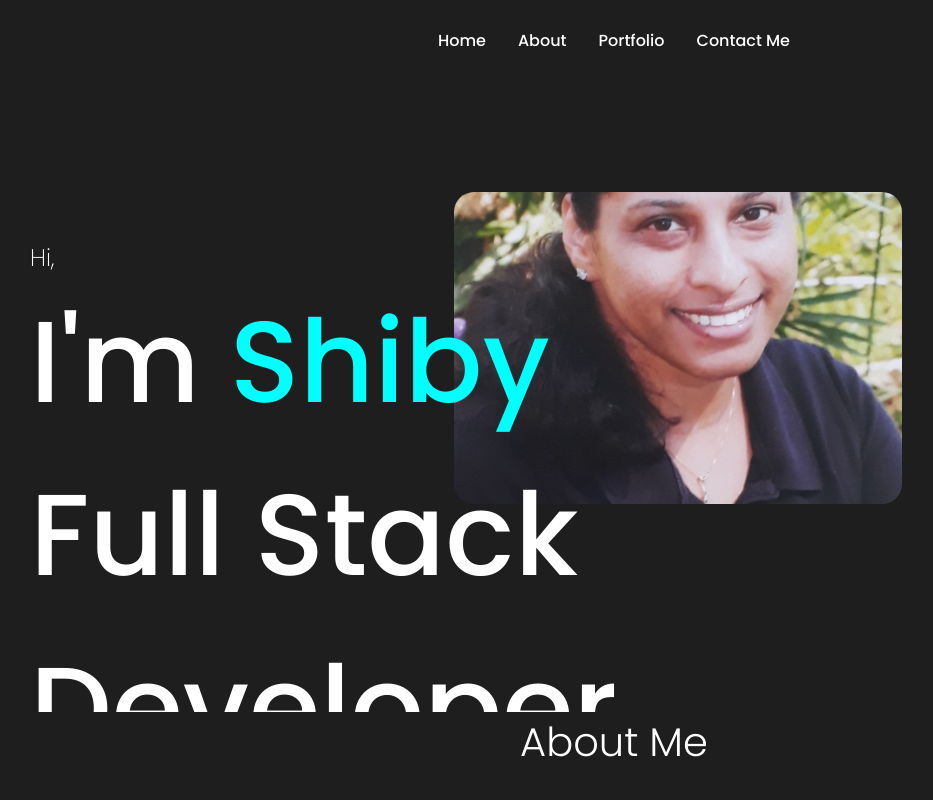
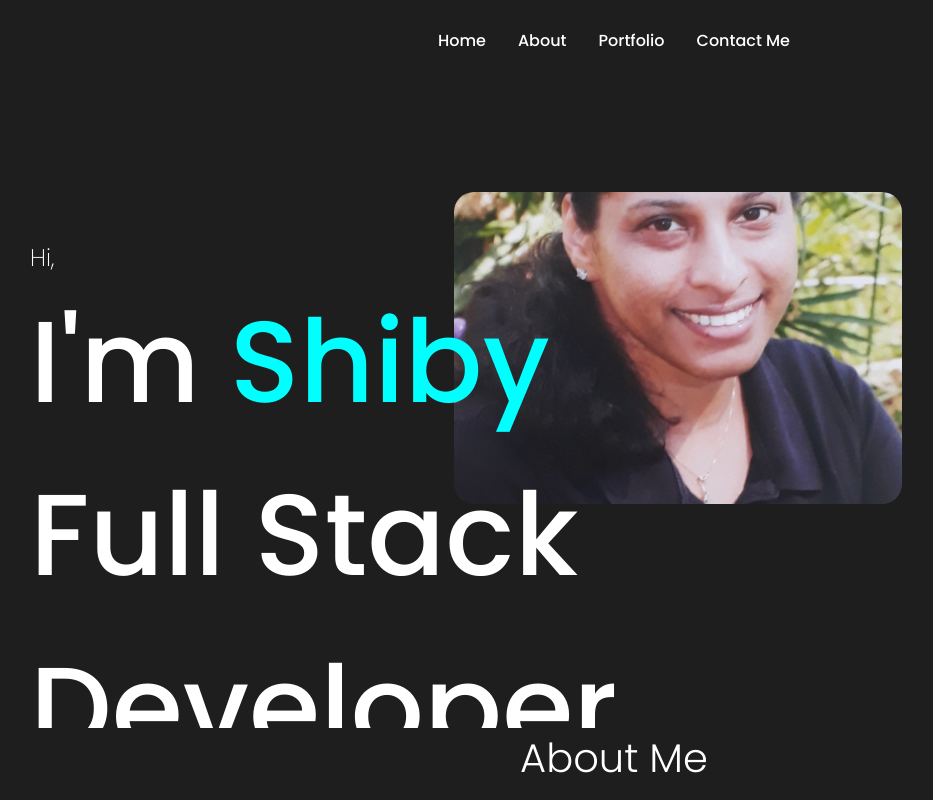
Before and after one commit to Shiby-Mathew/Portfolio-Shiby, a React (Create React App) app: page / in a window 1280 px wide. Shown: the top 800 px of the page, without its empty margins (26-959 px from the left). Built offline with nearby package versions, Linux system fonts and the light colour scheme; a web font is replaced by a local one.

Commit message:
added spaces

```diff
--- a/src/components/Intro/intro.css
+++ b/src/components/Intro/intro.css
@@ -25,7 +25,7 @@
   width: 60vw;
   padding: 1rem;
   font-size: 2.5rem;
-  margin-bottom: -1rem;
+  /* margin-bottom: -1rem; */
   /* font-weight: 500; */
   display: flex;
   flex-direction: column;
```
